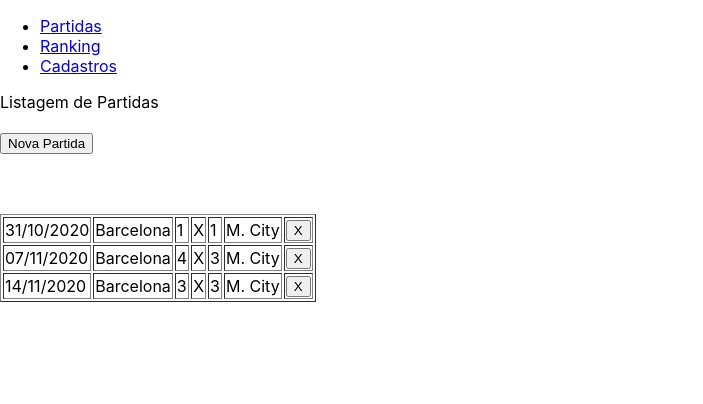
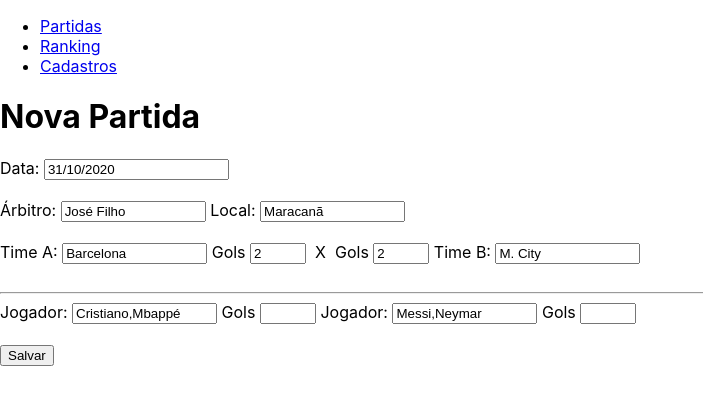
Before and after one commit to dsm-cefet-rj/trabalho-integrado-2020-1-grupo-5, a React (Create React App) app in the folder src/front-end/: page /partidas/1 in a window 1280 px wide. Shown: the top 404 px of the page, without its empty margins (0-703 px from the left). Built offline with nearby package versions, Linux system fonts and the light colour scheme.

Commit message:
Implementando o Redux com Hooks

```diff
--- /dev/null
+++ b/src/front-end/src/App.js
@@ -0,0 +1,39 @@
+import React from 'react';
+import ListagemPartidas from './components/partidas/TabelaPartidas';
+import FormPartida from './components/partidas/FormPartida';
+import {store} from './Store';
+import {Provider} from 'react-redux'
+
+import {
+  BrowserRouter as Router,
+  Switch,
+  Route,
+  Link
+  } from "react-router-dom";
+
+const App = (props) => {
+  return( <>
+            <Provider store={store}>
+              <Router>
+                <div>
+                  <nav>
+                    <ul>
+                      <li><Link to="/">Partidas</Link></li>
+                      <li><Link to="/partidas/novo">Ranking</Link></li>
+                      <li><Link to="/partidas">Cadastros</Link></li>
+                    </ul>
+                  </nav>
+                  <Switch>
+                    <Route path="/partidas/novo"><FormPartida/></Route>
+                    <Route path="/partidas/:id"><FormPartida/></Route>
+                    <Route path="/partidas"><ListagemPartidas/></Route>
+                    <Route path="/"><ListagemPartidas/></Route>
+                  </Switch>
+                </div>
+              </Router>
+            </Provider>
+          </>
+        );
+}
+
+export default App;
--- /dev/null
+++ b/src/front-end/src/Store.js
@@ -0,0 +1,9 @@
+import { configureStore } from '@reduxjs/toolkit'
+import partidasReducer from './components/partidas/PartidasSlice'
+
+export const store = configureStore({
+    reducer: {
+        partidas: partidasReducer
+     /*aqui poderiam entrar mais reducers, um por chave do mapa */
+    }
+})
--- a/src/front-end/src/components/App.js
+++ /dev/null
@@ -1,39 +0,0 @@
-import React, {useState} from 'react';
-import ListagemPartidas from './partidas/TabelaPartidas';
-import FormPartida from './partidas/FormPartida';
-import {
-  BrowserRouter as Router,
-  Switch,
-  Route,
-  Link
-  } from "react-router-dom";
-
-const App = (props) => {
-  const [partidas, setPartidas] = useState(
-    [ {data:'31/10/2020', arbitro:'', local: '', time_A:'Barcelona', gols_time_A:1, gols_time_B:1, time_B:'M. City', jogador_A:'', jogador_B:'', gols_jogador_A: '',gols_jogador_B: ''},
-      {data:'07/11/2020', time_A:'Barcelona', gols_time_A:4, gols_time_B:3, time_B:'M. City'},
-      {data:'14/11/2020', time_A:'Barcelona', gols_time_A:3, gols_time_B:3, time_B:'M. City'} ]
-  );
-
-  return( <>
-            <Router>
-              <div>
-                <nav>
-                  <ul>
-                    <li><Link to="/">Partidas</Link></li>
-                    <li><Link to="/partidas/novo">Ranking</Link></li>
-                    <li><Link to="/partidas">Cadastros</Link></li>
-                  </ul>
-                </nav>
-                <Switch>
-                  <Route path="/partidas/novo"><FormPartida partidas={partidas} setPartidas={setPartidas}/></Route>
-                  <Route path="/partidas"><ListagemPartidas partidas={partidas} setPartidas={setPartidas}/></Route>
-                  <Route path="/"><ListagemPartidas partidas={partidas} setPartidas={setPartidas}/></Route>
-                </Switch>
-              </div>
-            </Router>
-          </>
-        );
-}
-
-export default App;
--- a/src/front-end/src/components/partidas/FormPartida.js
+++ b/src/front-end/src/components/partidas/FormPartida.js
@@ -1,9 +1,26 @@
-import React, {useState} from 'react';
+import React, {useState, useEffect} from 'react';
+import {useParams, useHistory } from "react-router-dom";
+import {useDispatch, useSelector} from 'react-redux';
+import {addPartida, updatePartida} from './PartidasSlice'
 
 export default function FormPartida(props) {
 
     //inicializa o estado com o hook useState
-    const [partida, setPartida] = useState({});
+    const partidas = useSelector(state => state.partidas)
+    const history  = useHistory();
+    const dispatch = useDispatch();
+
+    let { id } = useParams();
+    id = parseInt(id);
+
+    const [partida, setPartida] = useState(
+        id ? partidas.filter((p) => p.id === id)[0] ?? {} : {});
+
+    const [actionType, ] = useState(
+        id  ? partidas.filter((p) => p.id === id)[0]
+                ? 'partidas/updatePartida'
+                : 'partidas/addPartida'
+            : 'partidas/addPartida');
 
     //Atualiza o estado usando o setPartida
     function handleInputChange(e) {
@@ -12,13 +29,18 @@
 
     function handleSubmit(e){
         e.preventDefault();
-        props.setPartidas(props.partidas.concat(partida))
+        if(actionType === 'partidas/addPartida'){
+            dispatch(addPartida(partida));
+        }else{
+            dispatch(updatePartida(partida));
+        }
+        history.push('/partidas');
     }
 
     return( <>
                 <h1>Nova Partida</h1>
                 <form onSubmit={handleSubmit}>
-                    <label>Data:</label> <input type="date" name="data" value={partida.data} onChange={handleInputChange} />
+                    <label>Data:</label> <input type="text" name="data" value={partida.data} onChange={handleInputChange} />
                     <br></br>
                     <br></br>
                     <label>Árbitro:</label> <input type="text" name="arbitro_partida" maxlength="50" size="15" value={partida.arbitro} onChange={handleInputChange} />
--- /dev/null
+++ b/src/front-end/src/components/partidas/PartidasSlice.js
@@ -0,0 +1,34 @@
+import {createSlice} from '@reduxjs/toolkit'
+
+const initialPartidas  =
+    [ {id:1, data:'31/10/2020', arbitro:'José Filho', local: 'Maracanã', time_A:'Barcelona', gols_time_A:2, gols_time_B:2, time_B:'M. City', jogador_A:['Cristiano', 'Mbappé'], jogador_B:['Messi', 'Neymar'], gols_jogador_A:[1,1],gols_jogador_B:[2,0]},
+    {id:2, data:'07/11/2020', arbitro:'José Filho', local: 'Maracanã', time_A:'Barcelona', gols_time_A:1, gols_time_B:0, time_B:'M. City', jogador_A:['Cristiano', 'Mbappé'], jogador_B:['Messi', 'Neymar'], gols_jogador_A:[1,0],gols_jogador_B:[0,0]},
+    {id:3, data:'14/11/2020', arbitro:'José Filho', local: 'Maracanã', time_A:'Barcelona', gols_time_A:0, gols_time_B:1, time_B:'M. City', jogador_A:['Cristiano', 'Mbappé'], jogador_B:['Messi', 'Neymar'], gols_jogador_A:[0,0],gols_jogador_B:[1,0]}];
+
+function addPartidaReducer(partidas, partida){
+    let proxId = 1 + partidas.map(p => p.id).reduce((x, y) => Math.max(x,y));
+    return partidas.concat([{...partida, id: proxId}]);
+}
+
+function deletePartidaReducer(partidas, id){
+    return partidas.filter((p) => p.id !== id);
+}
+
+function updatePartidaReducer(partidas, partida){
+    let index = partidas.map(p => p.id).indexOf(partida.id);
+    partidas.splice(index, 1, partida);
+    return partidas;
+}
+
+export const partidasSlice = createSlice({
+    name: 'partidas',
+    initialState: initialPartidas,
+    reducers: {
+       addPartida:    (state, action) => addPartidaReducer(state, action.payload),
+       updatePartida: (state, action) => updatePartidaReducer(state, action.payload),
+       deletePartida: (state, action) => deletePartidaReducer(state, action.payload)
+    }
+})
+
+export const { addPartida, updatePartida, deletePartida } = partidasSlice.actions
+export default partidasSlice.reducer
--- a/src/front-end/src/index.js
+++ b/src/front-end/src/index.js
@@ -1,7 +1,7 @@
 import React from 'react';
 import ReactDOM from 'react-dom';
 import './index.css';
-import App from './components/App';
+import App from './App';
 import reportWebVitals from './reportWebVitals';
 
 ReactDOM.render(
```
